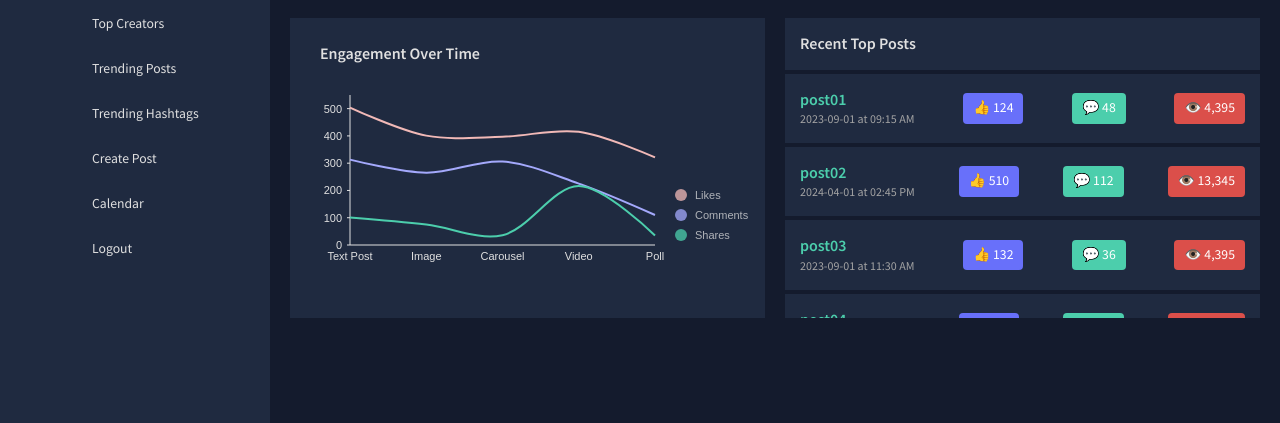
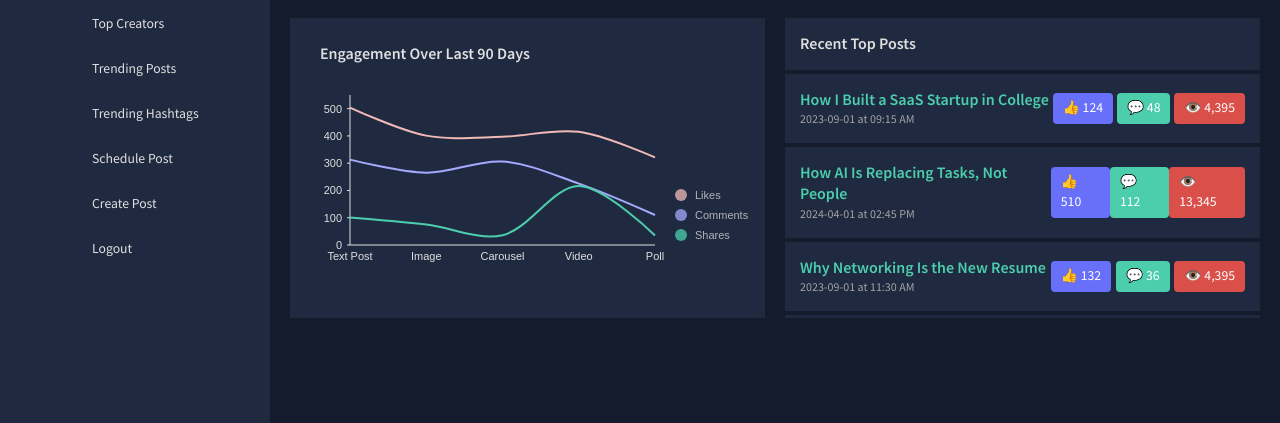
Before and after one commit to nag2mani/viralSalah, a React (Vite) app in the folder client/: page / in a window 1280 px wide. Shown: the part 325-748 px from the top of the page. Built offline with nearby package versions, Linux system fonts and the light colour scheme; some icons are missing.

Commit message:
release 1.0.0

```diff
--- a/client/src/data/mockData.js
+++ b/client/src/data/mockData.js
@@ -352,7 +352,7 @@ export const mockDataInvoices = [
 
 export const mockPosts = [
   {
-    postId: "post01",
+    postId: "How I Built a SaaS Startup in College",
     date: "2023-09-01",
     time: "09:15 AM",
     likes: 124,
@@ -360,7 +360,7 @@ export const mockPosts = [
     impressions: "4,395",
   },
   {
-    postId: "post02",
+    postId: "How AI Is Replacing Tasks, Not People",
     date: "2024-04-01",
     time: "02:45 PM",
     likes: 510,
@@ -368,7 +368,7 @@ export const mockPosts = [
     impressions: "13,345",
   },
   {
-    postId: "post03",
+    postId: "Why Networking Is the New Resume",
     date: "2023-09-01",
     time: "11:30 AM",
     likes: 132,
@@ -376,7 +376,7 @@ export const mockPosts = [
     impressions: "4,395",
   },
   {
-    postId: "post04",
+    postId: "Why Personal Branding Matters in 2025",
     date: "2024-11-05",
     time: "06:00 PM",
     likes: 895,
@@ -384,7 +384,7 @@ export const mockPosts = [
     impressions: "20,095",
   },
   {
-    postId: "post05",
+    postId: "From 0 to 10k Followers: What Actually Worked",
     date: "2024-11-02",
     time: "10:10 AM",
     likes: 65,
@@ -392,7 +392,7 @@ export const mockPosts = [
     impressions: "1,355",
   },
   {
-    postId: "post06",
+    postId: "ChatGPT Changed My Career Path—Here’s How",
     date: "2023-09-01",
     time: "08:00 AM",
     likes: 124,
@@ -400,7 +400,7 @@ export const mockPosts = [
     impressions: "4,395",
   },
   {
-    postId: "post07",
+    postId: "Why Everyone Needs an Online Portfolio in 2025",
     date: "2021-04-15",
     time: "07:45 AM",
     likes: 43,
@@ -408,7 +408,7 @@ export const mockPosts = [
     impressions: "2,420",
   },
   {
-    postId: "post08",
+    postId: "The Rise of Solopreneurs: A Shift You Can’t Ignore",
     date: "2024-04-01",
     time: "03:30 PM",
     likes: 510,
--- a/client/src/scenes/calendar/calendar.jsx
+++ b/client/src/scenes/calendar/calendar.jsx
@@ -51,7 +51,7 @@ const Calendar = () => {
 
   return (
     <Box m="20px">
-      <Header title="Calendar" subtitle="Full Calendar Interactive Page" />
+      <Header title="Schedule Your Posts Here" subtitle="Full Calendar with all posts" />
 
       <Box display="flex" justifyContent="space-between">
         {/* CALENDAR SIDEBAR */}
--- a/client/src/scenes/dashboard/index.jsx
+++ b/client/src/scenes/dashboard/index.jsx
@@ -130,7 +130,7 @@ const Dashboard = () => {
                 fontWeight="600"
                 color={colors.grey[100]}
               >
-                Engagement Over Time
+                Engagement Over Last 90 Days
               </Typography>
             </Box>
           </Box>
--- a/client/src/scenes/form/index.jsx
+++ b/client/src/scenes/form/index.jsx
@@ -1,12 +1,26 @@
-import { Box, Button, TextField, Typography } from "@mui/material";
+import { Box, Button, TextField, Typography, CircularProgress } from "@mui/material";
 import { Formik } from "formik";
 import * as yup from "yup";
 import useMediaQuery from "@mui/material/useMediaQuery";
 import Header from "../../components/Header";
 import { useState } from "react";
 
-// ⛳ Gemini API call
+// Define validation schema and initial values first
+const postSchema = yup.object().shape({
+  title: yup.string().required("Title is required"),
+  context: yup.string().required("Context is required"),
+  tone: yup.string().required("Tone is required"),
+});
+
+const initialValues = {
+  title: "",
+  context: "",
+  tone: "",
+};
+
+// Gemini API call
 const generatePostWithGemini = async ({ title, context, tone }) => {
+  try {
     const prompt = `
       Write a LinkedIn post with the following:
       - Title/Topic: ${title}
@@ -15,10 +29,8 @@ const generatePostWithGemini = async ({ title, context, tone }) => {
       Format it as a complete engaging LinkedIn post.
     `;
 
-  const apiKey = process.env.REACT_APP_GEMINI_API_KEY;
-
     const response = await fetch(
-    `https://generativelanguage.googleapis.com/v1beta/models/gemini-2.0-flash:generateContent?key=${apiKey}`,
+      "https://generativelanguage.googleapis.com/v1beta/models/gemini-2.0-flash:generateContent?key=",
       {
         method: "POST",
         headers: {
@@ -30,22 +42,49 @@ const generatePostWithGemini = async ({ title, context, tone }) => {
       }
     );
 
+    if (!response.ok) {
+      throw new Error(`API request failed with status ${response.status}`);
+    }
+
     const data = await response.json();
-  return data?.candidates?.[0]?.content?.parts?.[0]?.text || "Failed to generate post.";
+
+    if (!data?.candidates?.[0]?.content?.parts?.[0]?.text) {
+      throw new Error("No text generated in the response");
+    }
+
+    return data.candidates[0].content.parts[0].text;
+  } catch (error) {
+    console.error("Error generating post:", error);
+    return `Failed to generate post. Error: ${error.message}`;
+  }
 };
 
 const PostCreation = () => {
   const isNonMobile = useMediaQuery("(min-width:600px)");
   const [generatedPost, setGeneratedPost] = useState("");
   const [loading, setLoading] = useState(false);
+  const [error, setError] = useState("");
 
   const handleFormSubmit = async (values, { setSubmitting }) => {
+    try {
       setLoading(true);
       setGeneratedPost("");
+      setError("");
+
       const generated = await generatePostWithGemini(values);
+
+      if (generated.startsWith("Failed to generate post")) {
+        setError(generated);
+      } else {
         setGeneratedPost(generated);
+      }
+    } catch (err) {
+      setError(`Error: ${err.message}`);
+      console.error("Form submission error:", err);
+    } finally {
       setLoading(false);
       setSubmitting(false);
+    }
   };
 
   return (
@@ -115,8 +154,14 @@ const PostCreation = () => {
               />
             </Box>
             <Box display="flex" justifyContent="end" mt="20px">
-              <Button type="submit" color="secondary" variant="contained" disabled={isSubmitting}>
-                Generate Post
+              <Button
+                type="submit"
+                color="secondary"
+                variant="contained"
+                disabled={isSubmitting || loading}
+                startIcon={loading && <CircularProgress size={20} color="inherit" />}
+              >
+                {loading ? "Generating..." : "Generate Post"}
               </Button>
             </Box>
           </form>
@@ -131,28 +176,36 @@ const PostCreation = () => {
         </Box>
       )}
 
-      {generatedPost && !loading && (
+      {error && !loading && (
+        <Box mt="40px" p="20px" bgcolor="#f44336" borderRadius="10px">
+          <Typography variant="h6" color="white">
+            Error
+          </Typography>
+          <Typography color="white">{error}</Typography>
+        </Box>
+      )}
+
+      {generatedPost && !loading && !error && (
         <Box mt="40px" p="20px" bgcolor="#1f2a40" borderRadius="10px">
-          <Typography variant="h5" gutterBottom>
+          <Typography variant="h5" color="white" gutterBottom>
             Generated Post
           </Typography>
-          <Typography whiteSpace="pre-line">{generatedPost}</Typography>
+          <Typography color="white" whiteSpace="pre-line">{generatedPost}</Typography>
+          <Box display="flex" justifyContent="end" mt="20px">
+            <Button
+              color="secondary"
+              variant="contained"
+              onClick={() => {
+                navigator.clipboard.writeText(generatedPost);
+              }}
+            >
+              Copy to Clipboard
+            </Button>
+          </Box>
         </Box>
       )}
     </Box>
   );
 };
 
-const postSchema = yup.object().shape({
-  title: yup.string().required("Title is required"),
-  context: yup.string().required("Context is required"),
-  tone: yup.string().required("Tone is required"),
-});
-
-const initialValues = {
-  title: "",
-  context: "",
-  tone: "",
-};
-
 export default PostCreation;
--- a/client/src/scenes/global/Sidebar.jsx
+++ b/client/src/scenes/global/Sidebar.jsx
@@ -147,17 +147,17 @@ const Sidebar = () => {
               setSelected={setSelected}
             />
             <Item
+              title="Schedule Post"
+              to="/calendar"
+              icon={<CalendarTodayOutlinedIcon />}
+              selected={selected}
+              setSelected={setSelected}
+            />
+            <Item
               title="Create Post"
               // to="/create-post"
               to="/form"
               icon={<EditNoteOutlinedIcon />}
-              selected={selected}
-              setSelected={setSelected}
-            />
-            <Item
-              title="Calendar"
-              to="/calendar"
-              icon={<CalendarTodayOutlinedIcon />}
               selected={selected}
               setSelected={setSelected}
             />
@@ -169,7 +169,6 @@ const Sidebar = () => {
               setSelected={setSelected}
             />
           </Box>
-
         </Menu>
       </ProSidebar>
     </Box>
```
Lines whose indentation alone changed are shown as unchanged.
